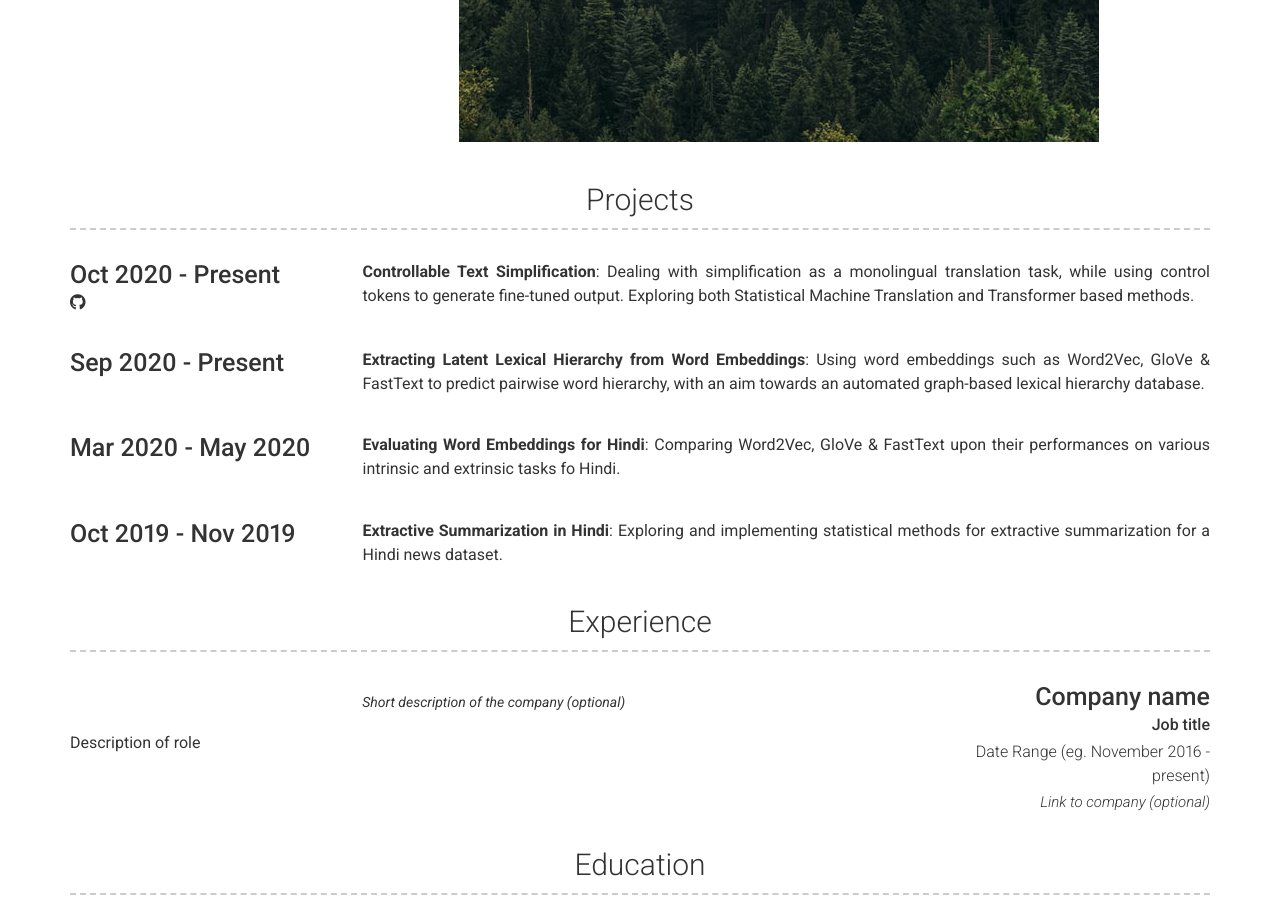
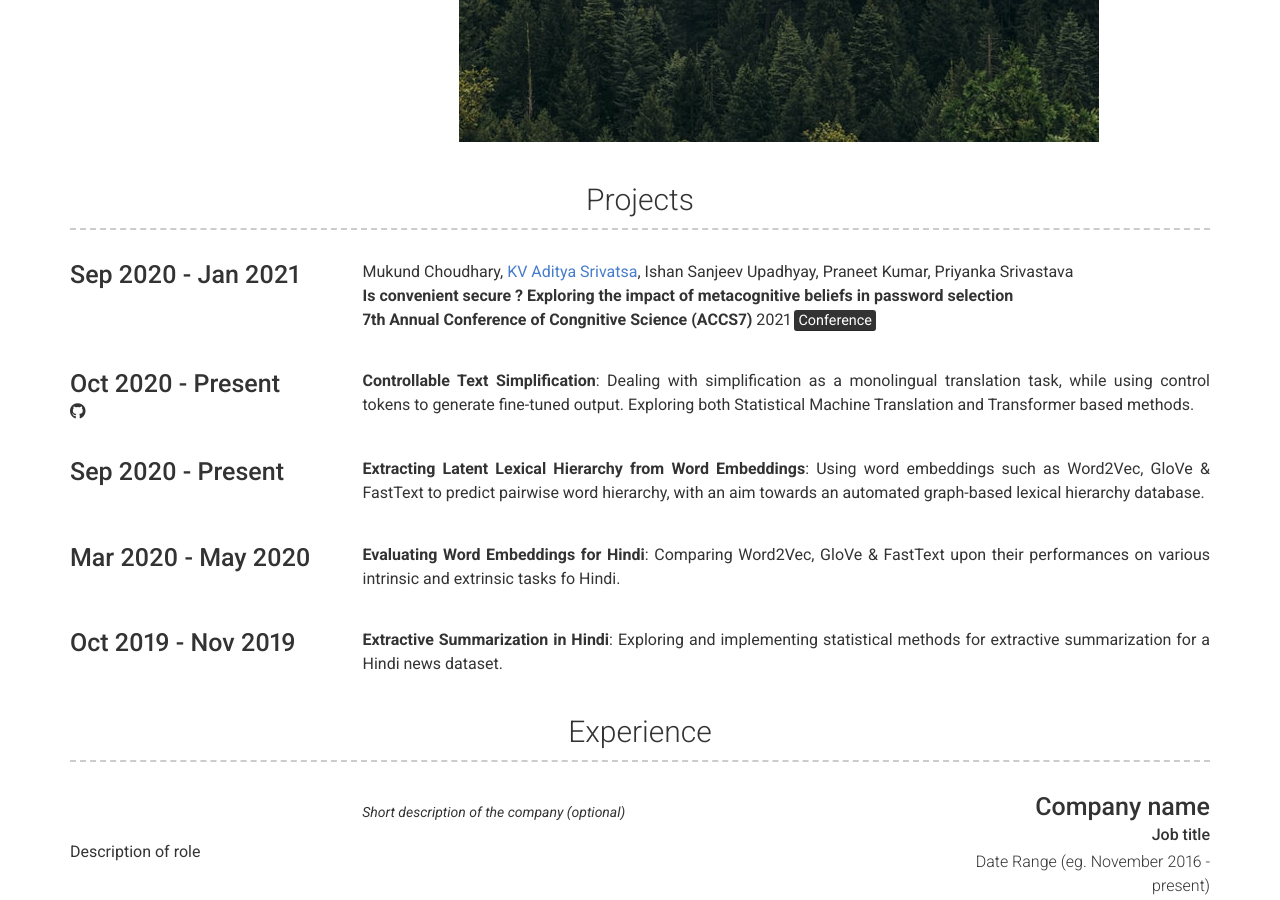
Before and after one commit to kvadityasrivatsa/kvadityasrivatsa.github.io, a Jekyll site: the page built from index.md, in a window 1280 px wide and 900 px high, scrolled down 771 px. Built offline with Jekyll 4.4.1, drawn with Linux system fonts in a browser that asks for light colours; nearby versions of some CDN libraries.

Commit message:
Update _config.yml

```diff
--- a/_config.yml
+++ b/_config.yml
@@ -86,6 +86,14 @@ content:
       #    Description about the work on/with the project
 
       - layout: left
+        title: Sep 2020 - Jan 2021
+        #quote: (Sep 2020 - Present)
+        description: | # this will include new lines
+          Mukund Choudhary, [KV Aditya Srivatsa](https://kvadityasrivatsa.github.io/), Ishan Sanjeev Upadhyay, Praneet Kumar, Priyanka Srivastava \
+          **Is convenient secure ? Exploring the impact of metacognitive beliefs in password selection**\
+          __7th Annual Conference of Congnitive Science (ACCS7)__ 2021 <mark>Conference</mark>
+
+      - layout: left
         title: Oct 2020 - Present
         additional_links:
           - title:  kvadityasrivatsa/text_simplification
```
